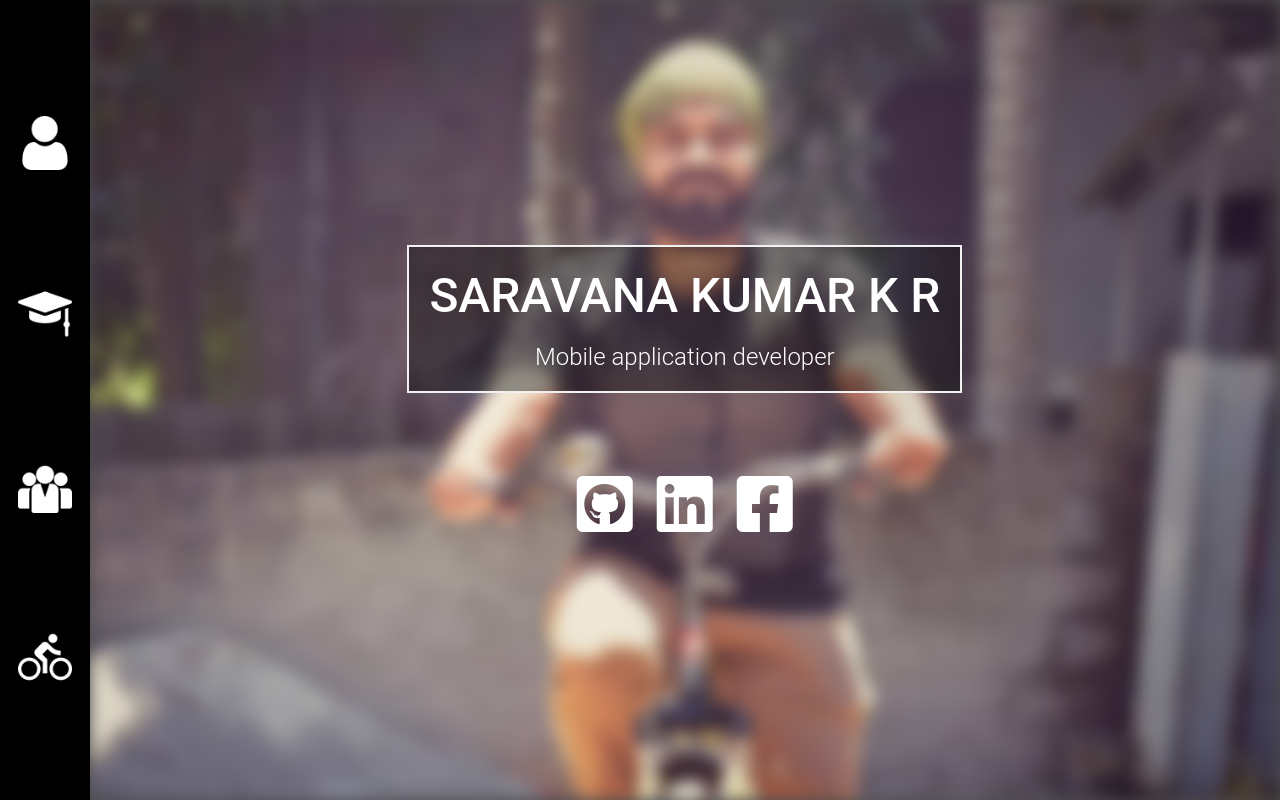
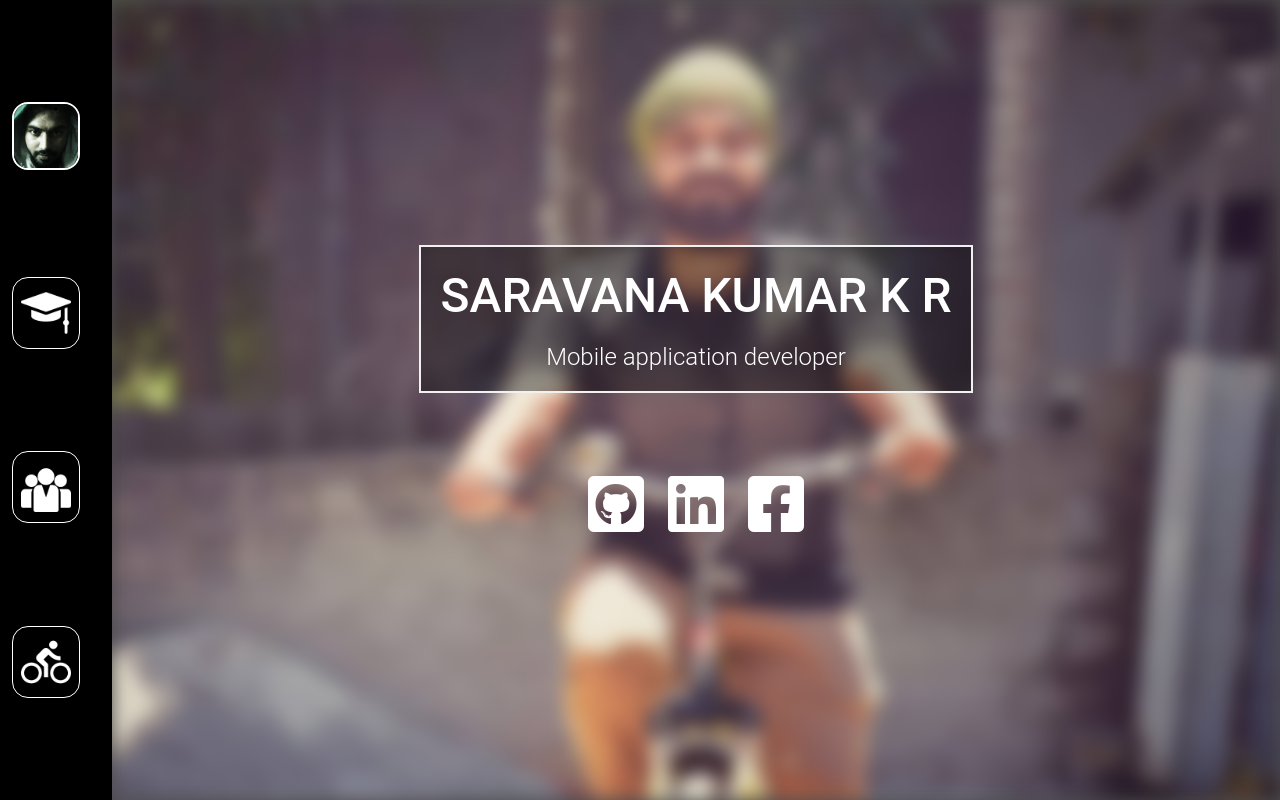
Before and after one commit to ravanar-sk/ravanar-sk, a React app: page / in a window 1280 px wide. Shown: the top 800 px of the page. Built offline with nearby package versions, Linux system fonts and the light colour scheme.

Commit message:
Refactor: Navigation Fixed replaced with scrollable content

```diff
--- a/src/app.css
+++ b/src/app.css
@@ -2,12 +2,25 @@
     display: flex;
     flex-direction: row;
     width: 100%;
+    height: 100%;
 }
 
 .page-container {
-    width: 93%;
+    height: 100%;
     display: flex;
     flex-direction: column;
+    overflow: scroll;
+}
+
+.navigation {
+    height: 100%;
+    padding-left: 12px;
+    padding-right: 32px;
+    background-color: black;
+    display: flex;
+    flex-direction: column;
+    align-items: center;
+    justify-content: space-evenly;
 }
 
 .section-header {
--- a/src/index.js
+++ b/src/index.js
@@ -41,7 +41,7 @@ function App(props){
 	}
 	return (
 		<>
-			<Navigation onChange={navClickHandler}/>
+			<Navigation className="navigation" onChange={navClickHandler}/>
 			<div className="page-container">
 				<div ref={homeRef}><Home/></div>
 				<div ref={eduRef}><Education/></div>
--- a/src/navigation/index.js
+++ b/src/navigation/index.js
@@ -2,7 +2,7 @@ import React from "react";
 import './style.css';
 
 export default function Navigation(props){
-	const {onChange} = props;
+	const {onChange,className} = props;
 
 	function clickHandler(event){
 		event.preventDefault();
@@ -10,11 +10,10 @@ export default function Navigation(props){
 	}
 
 	return (
-		<div className="side-navigation-menu">
-			<div className='fixed-navigation-menu'>
-				<div className="side-menu-item">
+		<div className={className}>
+			<div className="side-menu-user">
 				<a name='home' onClick={clickHandler}>
-						<img className="side-menu-item-icon" src="assets/images/icons/iconUser.png" />
+					<img className="side-menu-user-icon" src="assets/images/pictures/imgPic3.jpg" />
 				</a>
 			</div>
 			<div className="side-menu-item">
@@ -33,6 +32,5 @@ export default function Navigation(props){
 				</a>
 			</div>
 		</div>
-		</div>
 	)
 }
--- a/src/navigation/style.css
+++ b/src/navigation/style.css
@@ -1,22 +1,17 @@
-.side-navigation-menu {
-    width: 7%;
+.side-menu-user {
+
 }
 
-.fixed-navigation-menu{
-    width: 7%;
-    height: 100%;
-    background-color: black;
-    display: flex;
-    flex-direction: column;
-    align-items: center;
-    justify-content: space-evenly;
-    position: fixed;
-    left: 0;
+.side-menu-user-icon {
+    max-height: 4rem;
+    border-radius: 16px;
+    border: 2px solid white;
 }
 
 .side-menu-item {
-    width: 60%;
-    aspect-ratio: 1;
+    border: 1px solid white;
+    border-radius: 16px;
+    padding: 8px;
 }
 
 .side-menu-item-icon {
--- a/src/pages/home/style.css
+++ b/src/pages/home/style.css
@@ -31,8 +31,8 @@
     width: 100%;
     height: 100%;
     object-fit: cover;
-    filter: blur(8px);
-    -webkit-filter: blur(8px);
+    filter: blur(9px);
+    -webkit-filter: blur(9px);
 }
 
 .profile-content {
```
Lines whose indentation alone changed are shown as unchanged.
